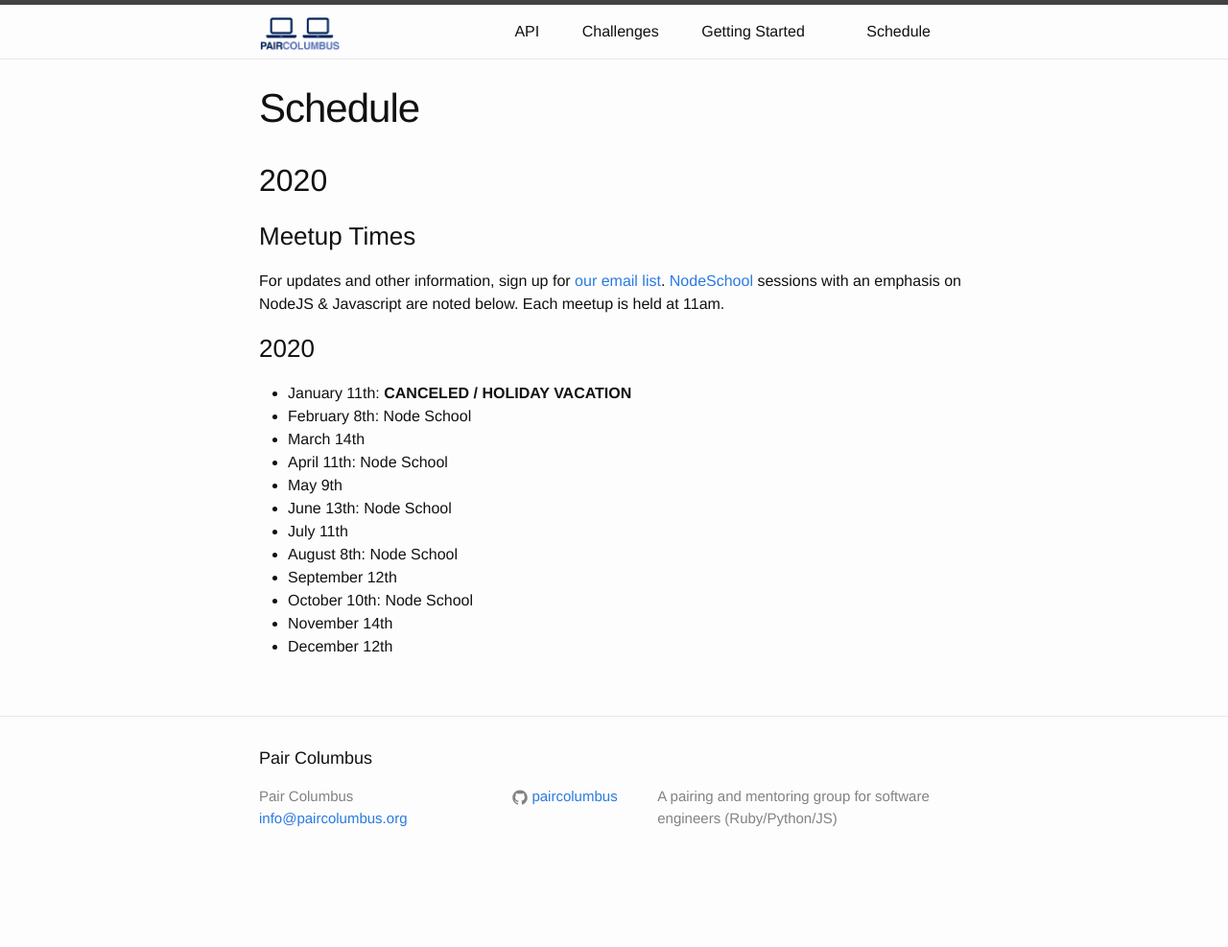
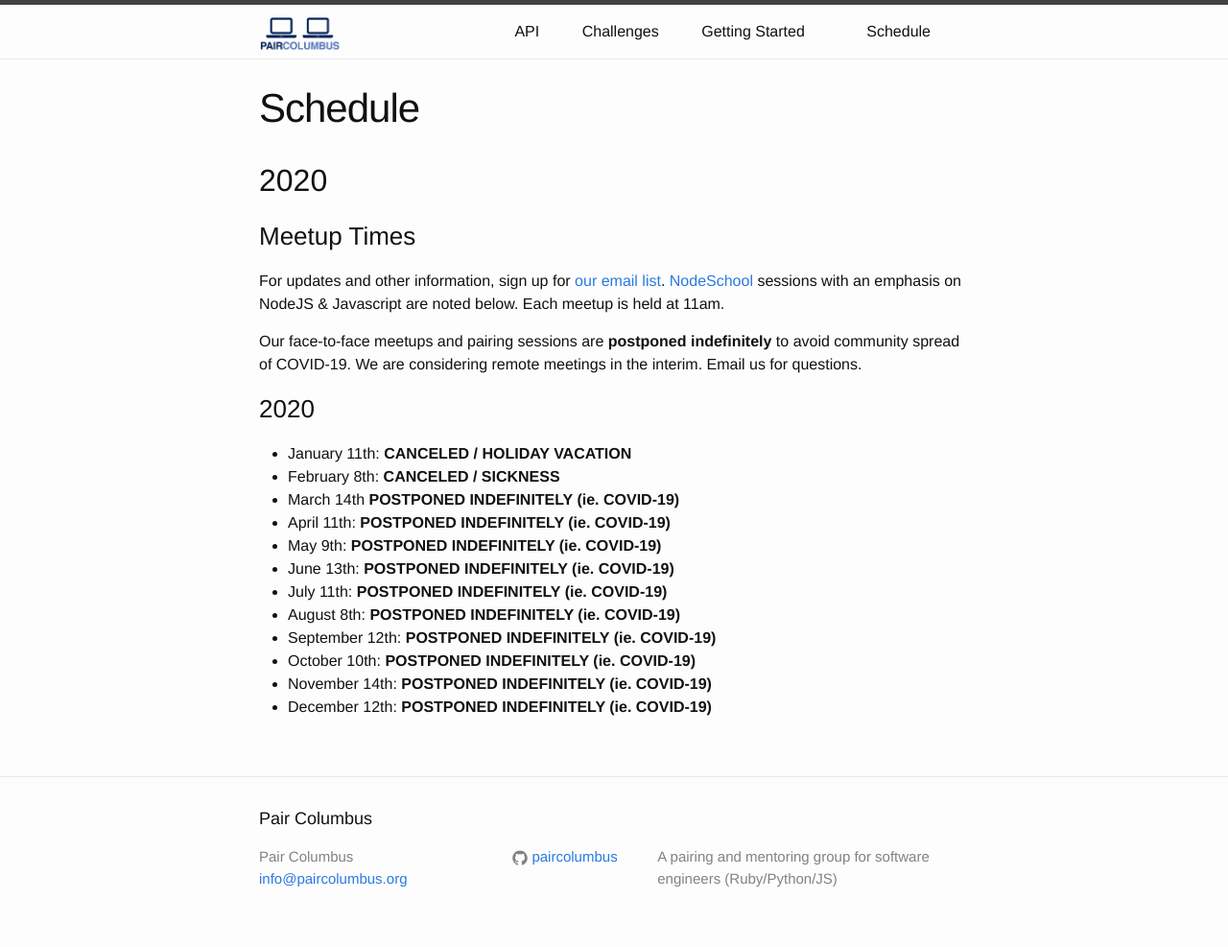
Before and after one commit to paircolumbus/paircolumbus.github.io, a Jekyll site: the page built from pages/schedule.md, in a window 1280 px wide. Shown: the whole page at 96% size. Built offline with Jekyll 4.4.1, drawn with Linux system fonts in a browser that asks for light colours; comment, search, counter and statistics services are not loaded; before the commit the page ends 924 px from its top, so only the background shows below that.

Commit message:
Update schedule.md

```diff
--- a/pages/schedule.md
+++ b/pages/schedule.md
@@ -9,16 +9,18 @@ permalink: /schedule/
 ### Meetup Times
 For updates and other information, sign up for [our email list](http://paircolumbus.org/). [NodeSchool](http://nodeschool.io) sessions with an emphasis on NodeJS & Javascript are noted below. Each meetup is held at 11am.
 
+Our face-to-face meetups and pairing sessions are __postponed indefinitely__ to avoid community spread of COVID-19. We are considering remote meetings in the interim. Email us for questions.
+
 ### 2020
 - January 11th: __CANCELED / HOLIDAY VACATION__
-- February 8th: Node School
-- March 14th
-- April 11th: Node School
-- May 9th
-- June 13th: Node School
-- July 11th
-- August 8th: Node School
-- September 12th
-- October 10th: Node School
-- November 14th
-- December 12th
+- February 8th: __CANCELED / SICKNESS__
+- March 14th __POSTPONED INDEFINITELY (ie. COVID-19)__
+- April 11th: __POSTPONED INDEFINITELY (ie. COVID-19)__
+- May 9th: __POSTPONED INDEFINITELY (ie. COVID-19)__
+- June 13th: __POSTPONED INDEFINITELY (ie. COVID-19)__
+- July 11th: __POSTPONED INDEFINITELY (ie. COVID-19)__
+- August 8th: __POSTPONED INDEFINITELY (ie. COVID-19)__
+- September 12th: __POSTPONED INDEFINITELY (ie. COVID-19)__
+- October 10th: __POSTPONED INDEFINITELY (ie. COVID-19)__
+- November 14th: __POSTPONED INDEFINITELY (ie. COVID-19)__
+- December 12th: __POSTPONED INDEFINITELY (ie. COVID-19)__
```
